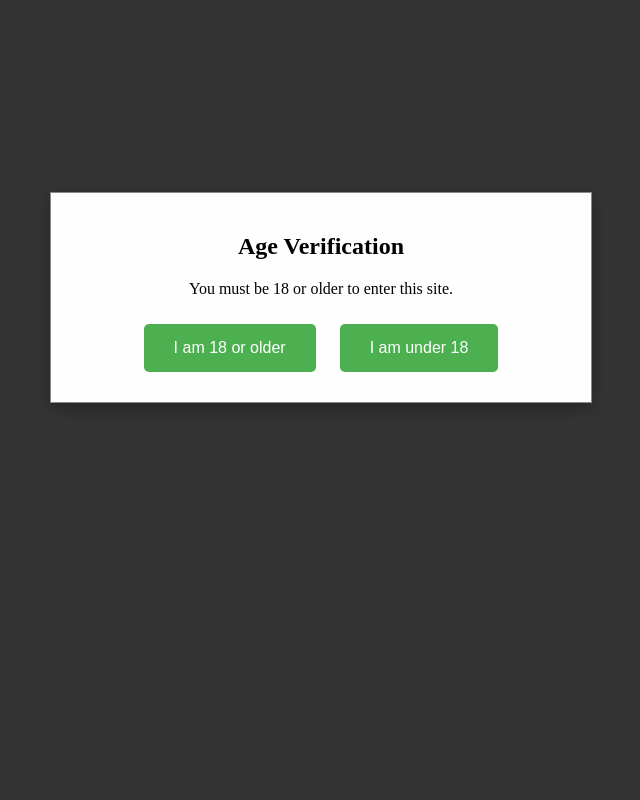
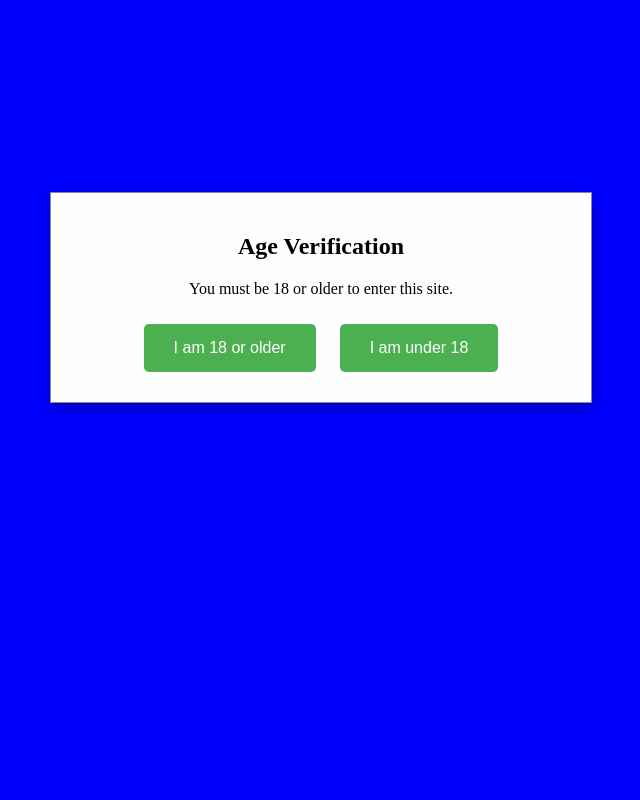
Before and after one commit to rogueripple/nyerivapelab, a PHP site: page / in a window 1280 px wide. Shown: the whole page, without its empty margins (319-959 px from the left). Run offline with PHP 8.4, Linux system fonts and the light colour scheme.

Commit message:
Update home.css

```diff
--- a/home.css
+++ b/home.css
@@ -27,7 +27,7 @@ background-color: #708090;
     width: 100%;
     height: 100%;
     overflow: auto;
-    background-color: rgba(0, 0, 0, 0.8);
+    background-color: blue;
 }
 
 .modal-content {
```
